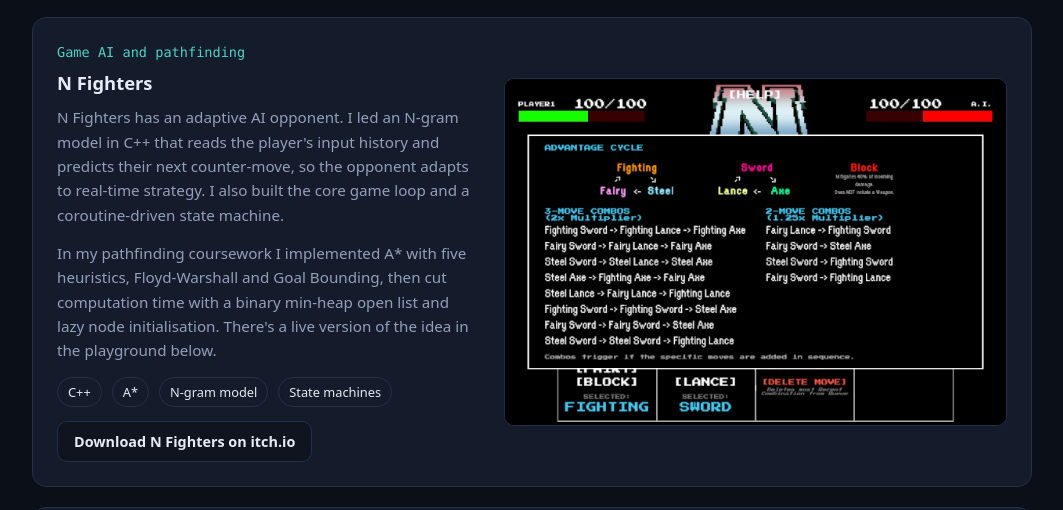
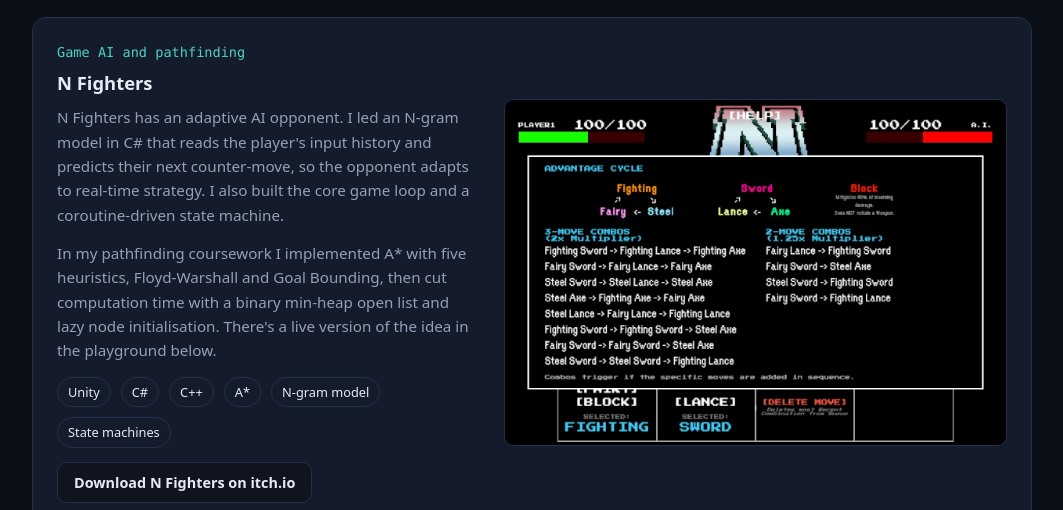
Before and after one commit to auvikk/auvikk.github.io, a plain HTML site: page index.html in a window 1280 px wide. Shown: the part 3774-4284 px from the top of the page, without its empty margins (108-1171 px from the left). Drawn offline with Linux system fonts and the light colour scheme.

Commit message:
Fix rank to 2LT and N Fighters tech to Unity/C#

```diff
--- a/index.html
+++ b/index.html
@@ -324,9 +324,9 @@ seeking    internship
         <div>
         <div class="tag">Game AI and pathfinding</div>
         <h3>N Fighters</h3>
-        <p>N Fighters has an adaptive AI opponent. I led an N-gram model in C++ that reads the player's input history and predicts their next counter-move, so the opponent adapts to real-time strategy. I also built the core game loop and a coroutine-driven state machine.</p>
+        <p>N Fighters has an adaptive AI opponent. I led an N-gram model in C# that reads the player's input history and predicts their next counter-move, so the opponent adapts to real-time strategy. I also built the core game loop and a coroutine-driven state machine.</p>
         <p>In my pathfinding coursework I implemented A* with five heuristics, Floyd-Warshall and Goal Bounding, then cut computation time with a binary min-heap open list and lazy node initialisation. There's a live version of the idea in the playground below.</p>
-        <div class="chips"><span class="chip">C++</span><span class="chip">A*</span><span class="chip">N-gram model</span><span class="chip">State machines</span></div>
+        <div class="chips"><span class="chip">Unity</span><span class="chip">C#</span><span class="chip">C++</span><span class="chip">A*</span><span class="chip">N-gram model</span><span class="chip">State machines</span></div>
           <a class="btn small" href="https://auvik.itch.io/stretch" rel="noopener">Download N Fighters on itch.io</a>
         </div>
         <img class="shot" src="assets/n-fighters.jpg" alt="N Fighters help screen showing the advantage cycle and move combos" loading="lazy" width="1280" height="883">
@@ -400,7 +400,7 @@ seeking    internship
       <div class="event">
         <div class="when">Jun 2023 - May 2024</div>
         <h3>Infantry Officer, Singapore Armed Forces</h3>
-        <p>Commissioned officer (LTA). Led a platoon through tactical exercises and live-fire training, coordinated logistics and mission planning, mentored junior soldiers and ran risk assessments to keep operations ready and safe.</p>
+        <p>Commissioned officer (Second Lieutenant, 2LT). Led a platoon through tactical exercises and live-fire training, coordinated logistics and mission planning, mentored junior soldiers and ran risk assessments to keep operations ready and safe.</p>
       </div>
       <div class="event">
         <div class="when">Jan 2021 - Jan 2022</div>
```
